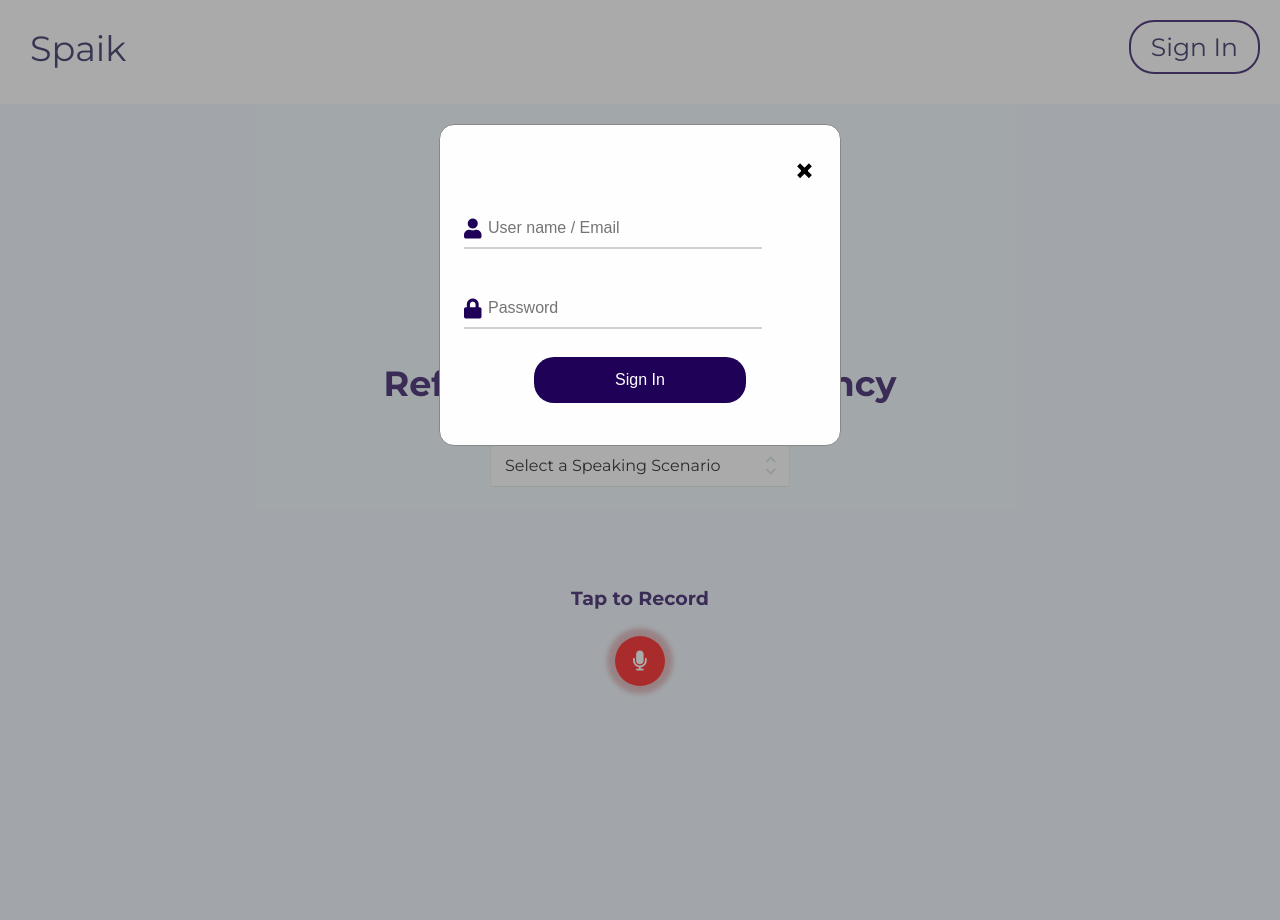
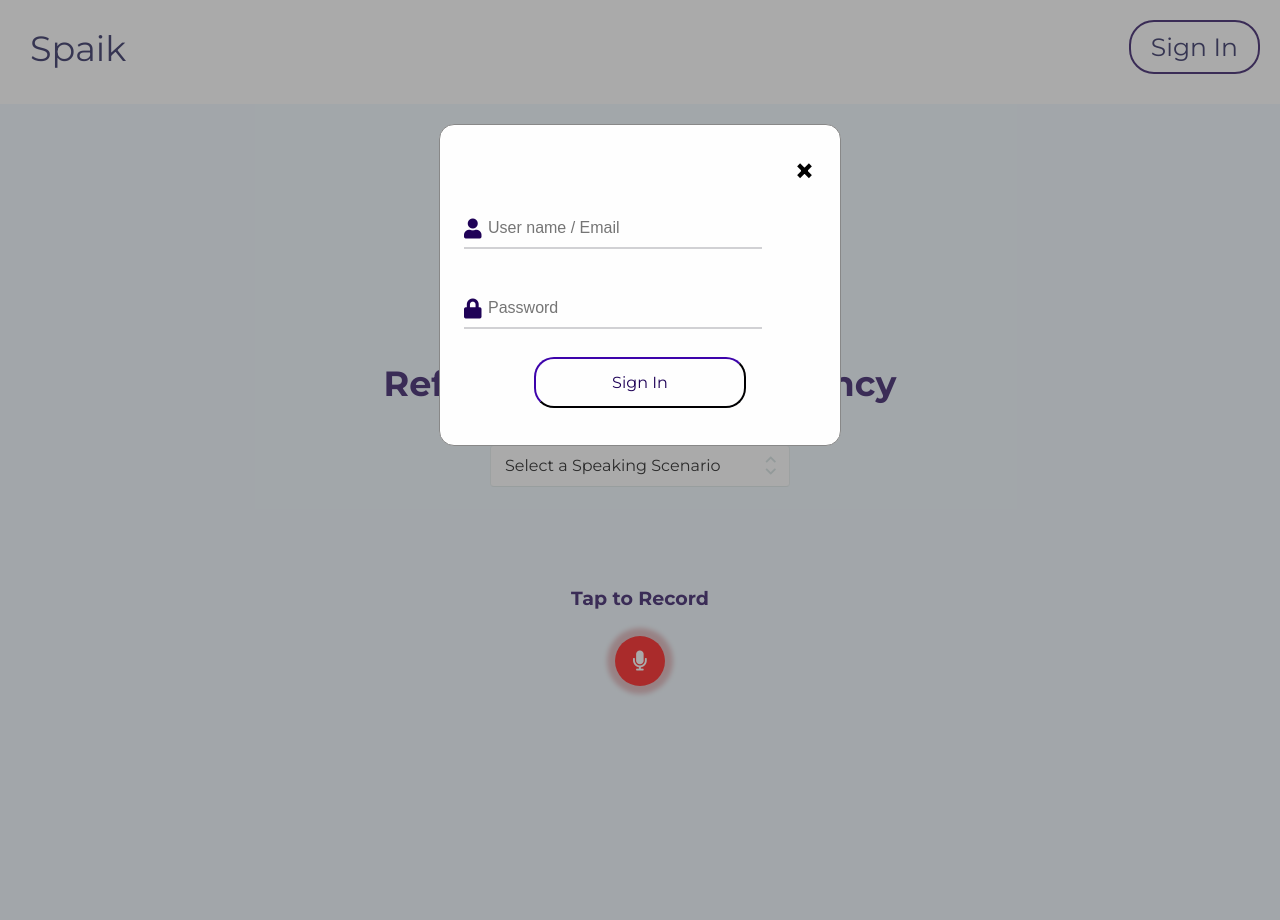
Before and after one commit to AnaelPeguine/Spaik, a FastAPI app: page / in a window 1280 px wide, after a click on "Sign In". Run offline with FastAPI, Linux system fonts and the light colour scheme.

Commit message:
change submit button style

```diff
--- a/templates/index.html
+++ b/templates/index.html
@@ -512,16 +512,21 @@ input[type="radio"] {
 }
 
 .submitButton {
-  background-color: rgb(31, 2, 87);
   font-size: 16px;
-  color: white;
+  color: rgb(31, 2, 87); ;
   padding: 14px 20px;
   margin: 8px auto;
-  border: none;
+  border-color: rgb(31, 2, 87);
+  background-color: #fefefe;
   cursor: pointer;
   width: 60%;
   border-radius: 20px;
   display: block;
+  font-family: 'Montserrat', sans-serif;
+}
+
+.submitButton:hover{
+  background-color:rgba(107, 193, 255, 0.1);
 }
 
 /* Center the image and position the close button */
@@ -550,6 +555,7 @@ input[type="radio"] {
   background-color: rgb(87, 87, 87); /* Fallback color */
   background-color: rgba(87, 87, 87, 0.5); /* Black w/ opacity */
   padding-top: 60px;
+
 }
 
 /* Modal Content/Box */
@@ -560,8 +566,7 @@ input[type="radio"] {
   width: 400px; /* Width of the modal */
   height: 320px; /* Height of the modal */
   overflow: auto;
-  border-radius: 15px; /* Add rounded corners */
-
+  border-radius: 15px;
 }
 
 /* The Close Button (x) */
@@ -578,6 +583,8 @@ input[type="radio"] {
 .login__field {
 	padding: 20px 0px;
 	position: relative;
+  font-family: 'Montserrat', sans-serif;
+
 }
 
 .login__icon {
```
